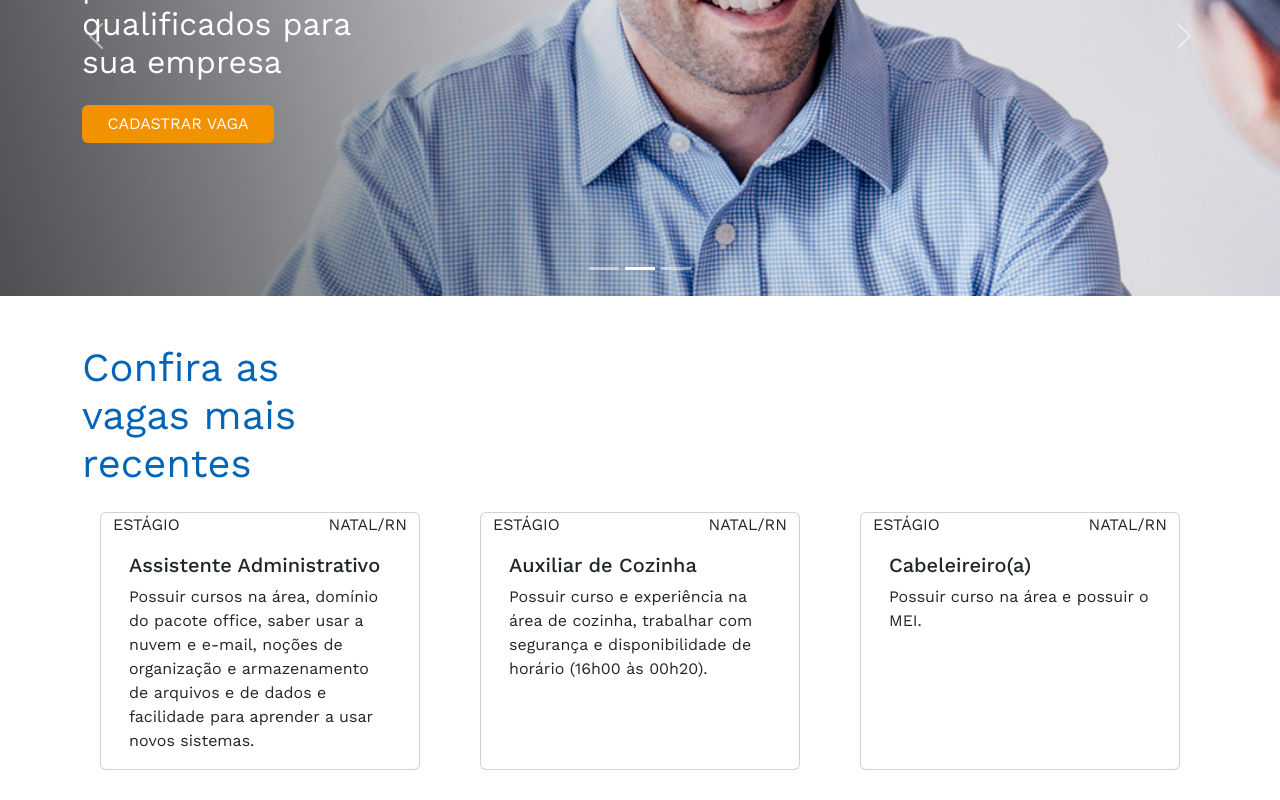
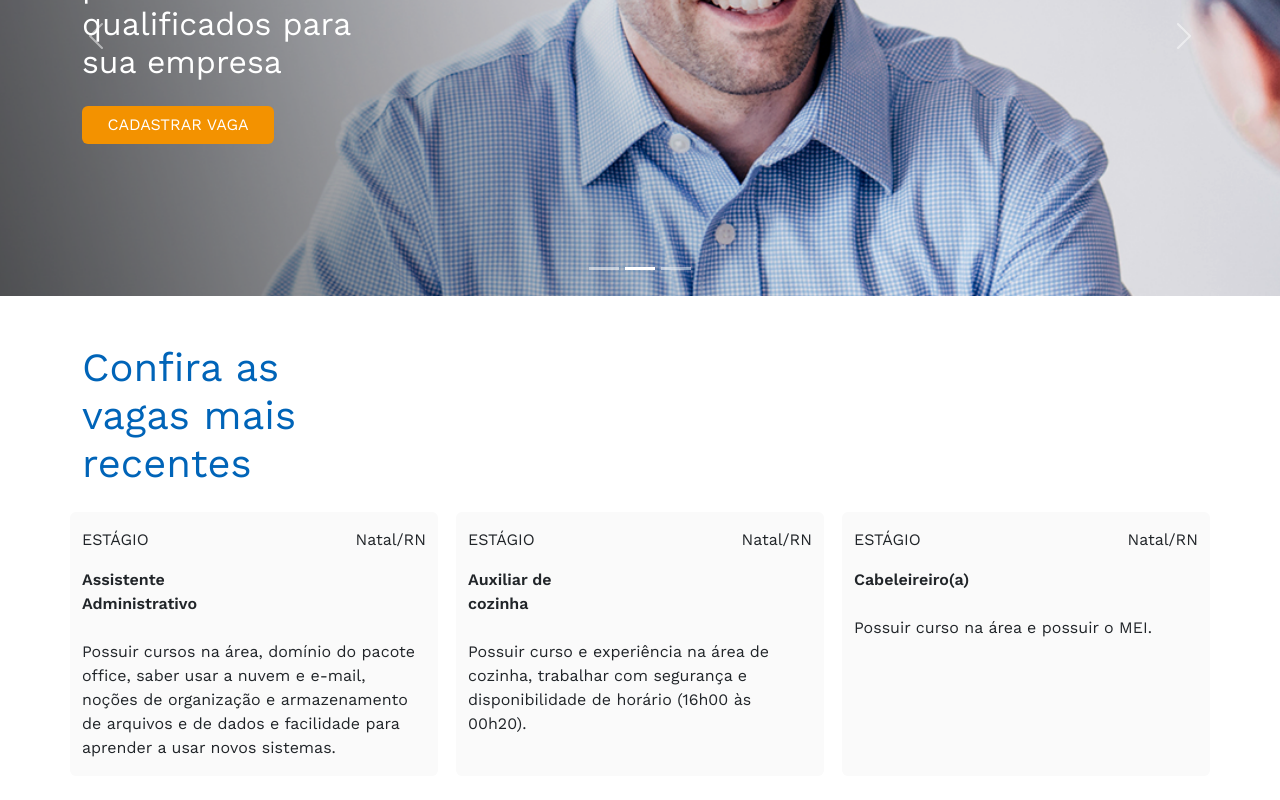
Before and after one commit to DouglasTrindade/senac-website, a React (Create React App) app in the folder ClientApp/: page / in a window 1280 px wide. Shown: the part 378-1178 px from the top of the page. Built offline with nearby package versions, Linux system fonts and the light colour scheme.

Commit message:
feat: fazendo alterações de estilização dos jobs card

```diff
--- a/ClientApp/src/components/Carousel/styles.module.css
+++ b/ClientApp/src/components/Carousel/styles.module.css
@@ -28,5 +28,4 @@
   font-style: normal;
   font-weight: 400;
   font-size: 32px;
-  line-height: 38px;
 }
--- a/ClientApp/src/components/JobsCard/index.jsx
+++ b/ClientApp/src/components/JobsCard/index.jsx
@@ -4,43 +4,45 @@ import styles from "./styles.module.css";
 const JobsCard = () => {
  return (
   <>
+    <div>
       <div className="container mb-4">
         <div className="mt-5 mb-4" style={{width: '25%'}}>
           <h1 className={`${styles.title}`}>Confira as vagas mais recentes</h1>
         </div>
-      <div className="row justify-content-around">
-        <div className="card col-4" style={{maxWidth: '20rem'}}>
-          <div className="d-flex justify-content-between text-uppercase fs-6">
-            <div className="">Estágio</div>
+        <div className="row justify-content-between">
+          <span className={`col-4 rounded py-3 ${styles.card}`} style={{ maxWidth: '23rem' }}>
+            <div className="d-flex justify-content-between fs-6 mb-3">
+              <div className="fs-6 text-uppercase">Estágio</div>
               <div className="">Natal/RN</div>
             </div>
-          <div className="card-body">
-            <h5 className="card-title">Assistente Administrativo</h5>
-            <p className="card-text">
+            <div className="card-body fs-6">
+              <div className="fw-semibold fs-6" style={{ width: '25%' }}>Assistente Administrativo</div>
+              <p className="card-text mt-4">
                 Possuir cursos na área, domínio do pacote office, saber usar a nuvem e e-mail,
                 noções de organização e armazenamento de arquivos e de dados e facilidade para aprender a usar novos sistemas.
               </p>
             </div>
-        </div>
-        <div className="card col-4" style={{maxWidth: '20rem'}}>
-          <div className="d-flex justify-content-between text-uppercase">
-            <div className="">Estágio</div>
+          </span>
+          <span className={`col-4 rounded py-3 ${styles.card}`} style={{ maxWidth: '23rem' }}>
+            <div className="d-flex justify-content-between fs-6 mb-3">
+              <div className="fs-6 text-uppercase">Estágio</div>
               <div className="">Natal/RN</div>
             </div>
-          <div className="card-body">
-            <h5 className="card-title">Auxiliar de Cozinha</h5>
-            <p className="card-text">Possuir curso e experiência na área de cozinha, trabalhar com segurança e disponibilidade de horário (16h00 às 00h20).</p>
+            <div className="card-body fs-6">
+              <div className="fw-semibold fs-6" style={{ width: '25%' }}>Auxiliar de cozinha</div>
+              <p className="card-text mt-4">Possuir curso e experiência na área de cozinha, trabalhar com segurança e disponibilidade de horário (16h00 às 00h20).</p>
             </div>
-        </div>
-        <div className="card col-4" style={{maxWidth: '20rem'}}>
-          <div className="d-flex justify-content-between text-uppercase">
-            <div className="">Estágio</div>
+          </span>
+          <span className={`col-4 rounded py-3 ${styles.card}`} style={{ maxWidth: '23rem' }}>
+            <div className="d-flex justify-content-between fs-6 mb-3">
+              <div className="fs-6 text-uppercase">Estágio</div>
               <div className="">Natal/RN</div>
             </div>
-          <div className="card-body">
-            <h5 className="card-title">Cabeleireiro(a)</h5>
-            <p className="card-text">Possuir curso na área e possuir o MEI.</p>
+            <div className="card-body fs-6">
+              <div className="fw-semibold fs-6" style={{ width: '25%' }}>Cabeleireiro(a)</div>
+              <p className="card-text mt-4">Possuir curso na área e possuir o MEI.</p>
             </div>
+          </span>
         </div>
       </div>
     </div>
--- a/ClientApp/src/components/JobsCard/styles.module.css
+++ b/ClientApp/src/components/JobsCard/styles.module.css
@@ -5,3 +5,7 @@ font-size: 40px;
 
 color: #0064B8;
 }
+
+.card {
+  background-color: #FAFAFA;
+}
```
Lines whose indentation alone changed are shown as unchanged.
